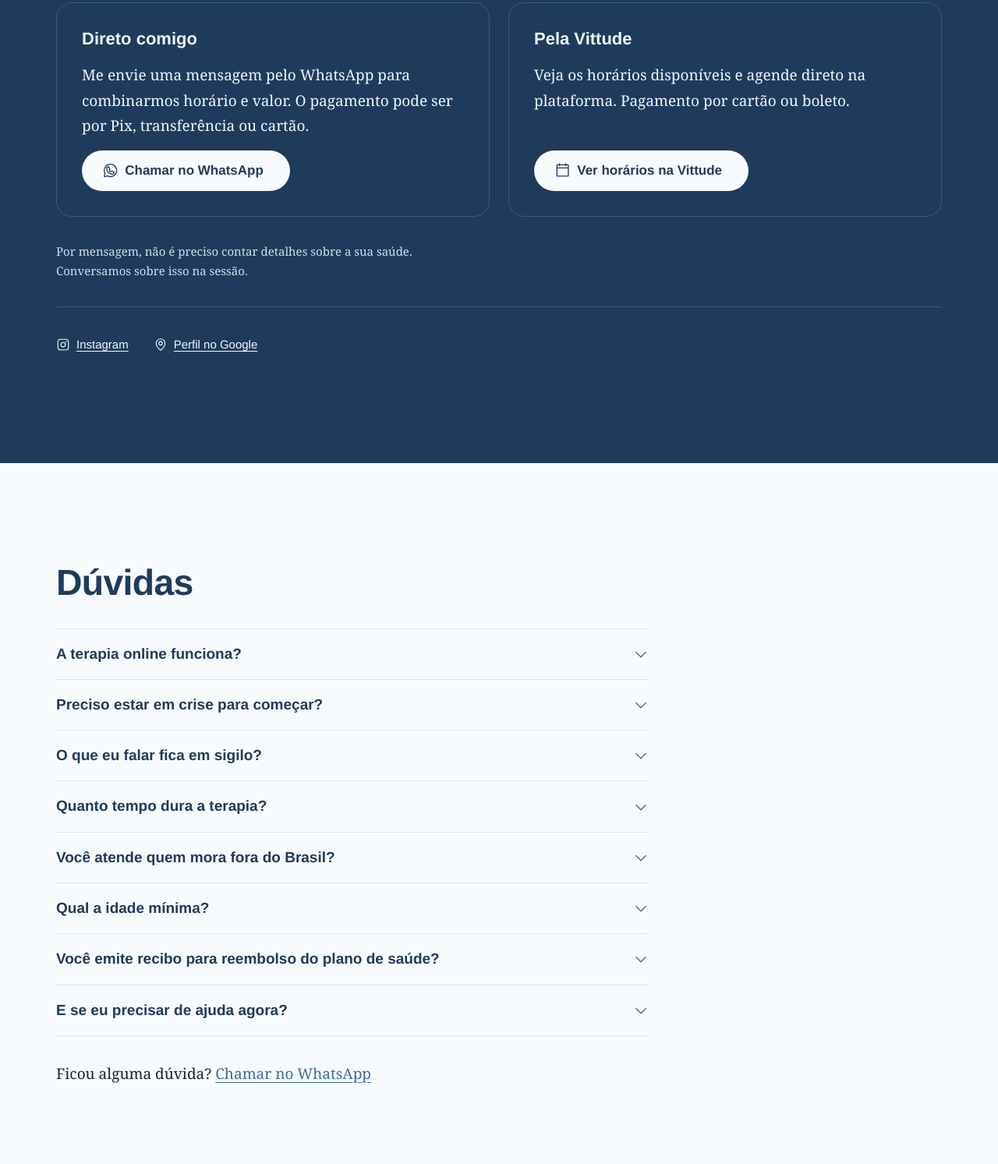
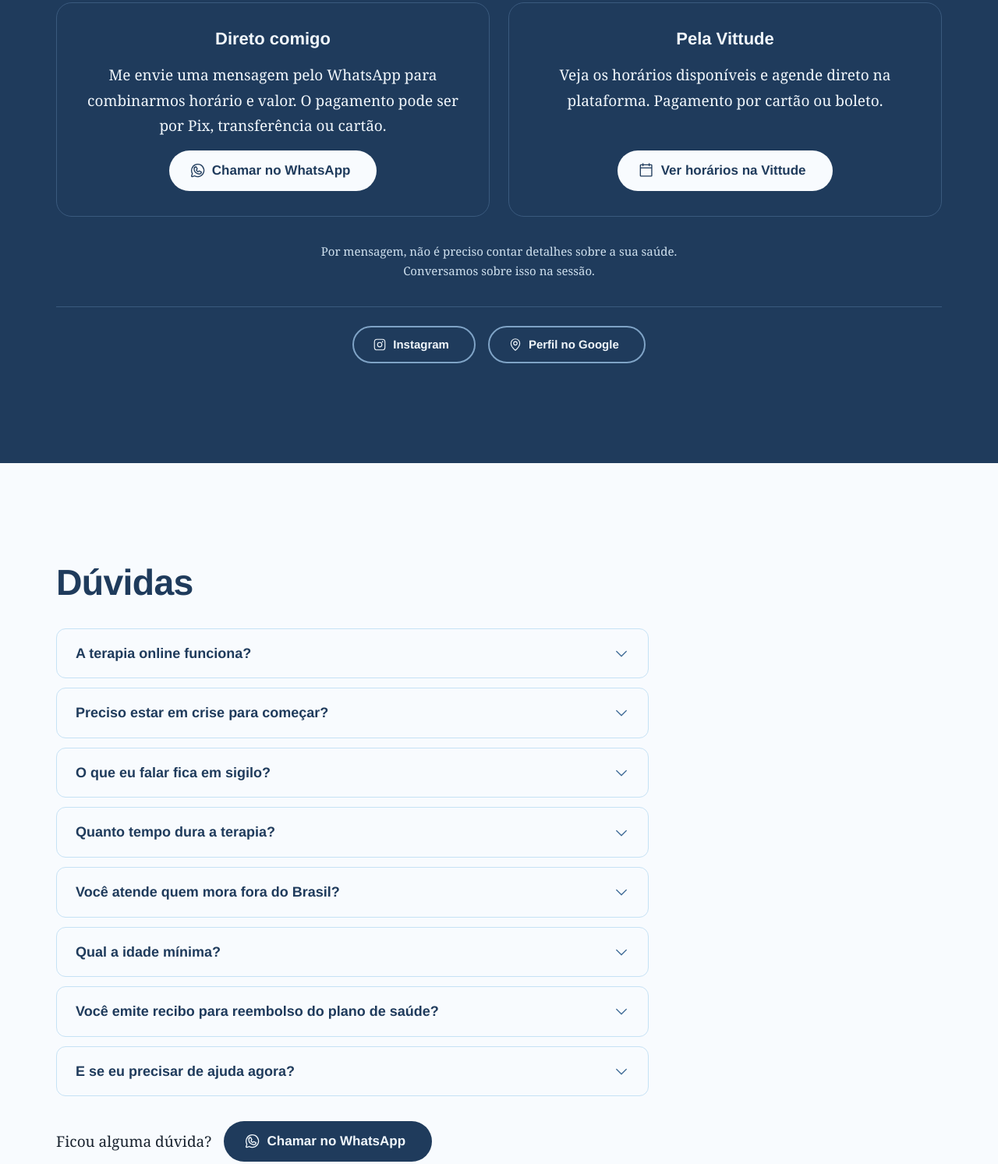
Before and after one commit to Memento-bruno/Site-patty, an Astro site: page / in a window 1280 px wide. Shown: the part 8164-9657 px from the top of the page at 78% size. Built offline with nearby package versions, Linux system fonts and the light colour scheme; Astro itself is replaced by a stand-in of ours; a web font is replaced by a local one.

Commit message:
Como agendar centralizado e Dúvidas em caixas que abrem
- Como agendar: seção inteira centralizada; Instagram e Google viram
  botões centralizados.
- Dúvidas: cada pergunta é uma caixa clicável que abre a resposta; o
  link do WhatsApp no fim vira botão.

Co-Authored-By: Claude Opus 5.5 <noreply@anthropic.com>
Claude-Session: https://claude.ai/code/session_01TVYMb3wLgr1EQMpQpb3zMN

```diff
--- a/src/components/Agendar.astro
+++ b/src/components/Agendar.astro
@@ -51,7 +51,7 @@ const secundarios = [
         <ul class="agendar__secundarios">
           {secundarios.map((item) => (
             <li>
-              <a href={item.href} target="_blank" rel="noopener noreferrer">
+              <a class="botao botao--contorno" href={item.href} target="_blank" rel="noopener noreferrer">
                 <Icone nome={item.icone} tamanho="1.125rem" />
                 {item.rotulo}<span class="so-leitor"> (abre em nova aba)</span>
               </a>
@@ -66,7 +66,7 @@ const secundarios = [
 <style>
   .agendar { background: var(--ameixa-900); }
 
-  /* Título e abertura centralizados (pedido do Bruno, 18/11/2026). */
+  /* Seção inteira centralizada (pedido do Bruno, 18/11/2026). */
   .agendar h2 { text-align: center; }
 
   .agendar__abertura {
@@ -91,15 +91,18 @@ const secundarios = [
     gap: var(--e-4);
   }
 
+  .agendar__bloco { align-items: center; text-align: center; }
   .agendar__bloco p { flex: 1; }
   .agendar__bloco .botao { align-self: stretch; }
 
   .agendar__notas {
     display: grid;
     gap: var(--e-2);
+    justify-items: center;
     margin-top: var(--e-8);
     font-size: var(--t-pequeno);
     color: var(--texto-suave);
+    text-align: center;
   }
 
   .agendar__notas p { max-width: 60ch; }
@@ -108,21 +111,15 @@ const secundarios = [
     list-style: none;
     display: flex;
     flex-wrap: wrap;
-    gap: var(--e-6);
+    justify-content: center;
+    gap: var(--e-4);
     margin-top: var(--e-8);
     padding-top: var(--e-6);
     border-top: 1px solid var(--linha);
   }
 
-  .agendar__secundarios a {
-    display: inline-flex;
-    align-items: center;
-    gap: var(--e-2);
-    min-height: 3rem;
-    font-family: var(--fonte-titulo);
-    font-size: var(--t-pequeno);
-    font-weight: 500;
-  }
+  .agendar__secundarios .botao { font-size: var(--t-pequeno); }
+  .agendar__secundarios .botao :global(svg) { width: 1.125rem; height: 1.125rem; }
 
   @media (min-width: 48rem) {
     .agendar__blocos {
@@ -131,6 +128,6 @@ const secundarios = [
     }
 
     .agendar__bloco { padding: var(--e-8); }
-    .agendar__bloco .botao { align-self: start; }
+    .agendar__bloco .botao { align-self: center; }
   }
 </style>
--- a/src/components/Duvidas.astro
+++ b/src/components/Duvidas.astro
@@ -23,7 +23,8 @@ import { duvidas, botoes, whatsappUrl } from '../data/site';
 
     <p class="duvidas__fechamento">
       {duvidas.fechamento}{' '}
-      <a href={whatsappUrl} target="_blank" rel="noopener noreferrer">
+      <a class="botao botao--primario" href={whatsappUrl} target="_blank" rel="noopener noreferrer">
+        <Icone nome="whatsapp-logo" />
         {botoes.whatsapp}<span class="so-leitor"> (abre em nova aba)</span>
       </a>
     </p>
@@ -36,9 +37,19 @@ import { duvidas, botoes, whatsappUrl } from '../data/site';
     max-width: 47.5rem;
   }
 
-  /* <details> nativo: sem JavaScript. */
-  .duvida { border-top: 1px solid var(--linha); }
-  .duvida:last-of-type { border-bottom: 1px solid var(--linha); }
+  /* <details> nativo: sem JavaScript. Cada pergunta é uma caixa que se
+     abre ao toque. */
+  .duvidas__lista { display: grid; gap: var(--e-3); }
+
+  .duvida {
+    border: 1px solid var(--lilas-200);
+    border-radius: 12px;
+    background: var(--papel);
+    transition: border-color 200ms ease, background-color 200ms ease;
+  }
+
+  .duvida:hover { border-color: var(--ameixa-600); }
+  .duvida[open] { border-color: var(--ameixa-600); background: var(--lilas-100); }
 
   .duvida summary {
     display: flex;
@@ -46,13 +57,14 @@ import { duvidas, botoes, whatsappUrl } from '../data/site';
     justify-content: space-between;
     gap: var(--e-4);
     min-height: 3.5rem;
-    padding-block: var(--e-4);
+    padding: var(--e-4) var(--e-6);
     cursor: pointer;
     list-style: none;
     font-family: var(--fonte-titulo);
-    font-size: 1.1875rem;
+    font-size: 1.125rem;
     font-weight: 600;
     color: var(--ameixa-900);
+    border-radius: 12px;
   }
 
   .duvida summary::-webkit-details-marker { display: none; }
@@ -70,11 +82,15 @@ import { duvidas, botoes, whatsappUrl } from '../data/site';
   }
 
   .duvida p {
-    padding-bottom: var(--e-6);
+    padding: 0 var(--e-6) var(--e-6);
     color: var(--texto-suave);
   }
 
   .duvidas__fechamento {
+    display: flex;
+    flex-wrap: wrap;
+    align-items: center;
+    gap: var(--e-4);
     margin-top: var(--e-8);
     max-width: 47.5rem;
   }
```
